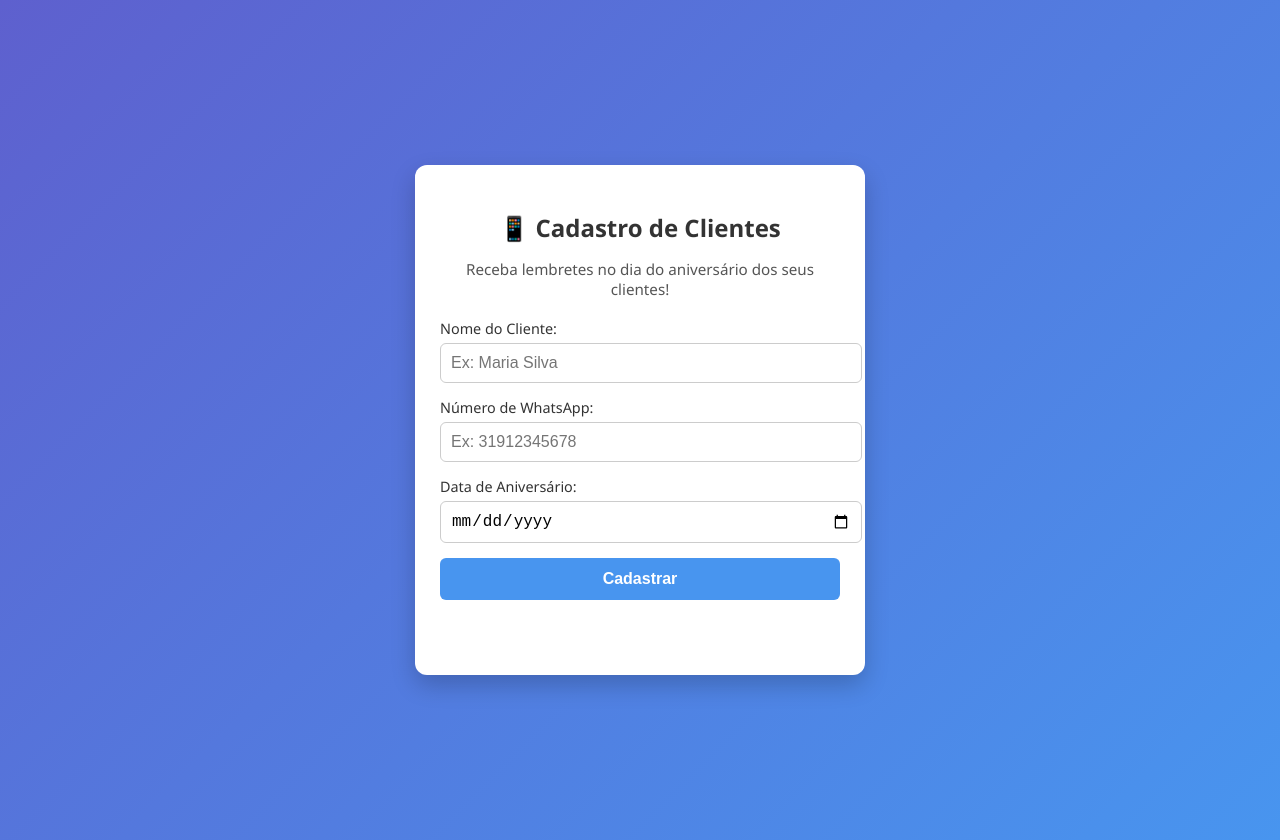
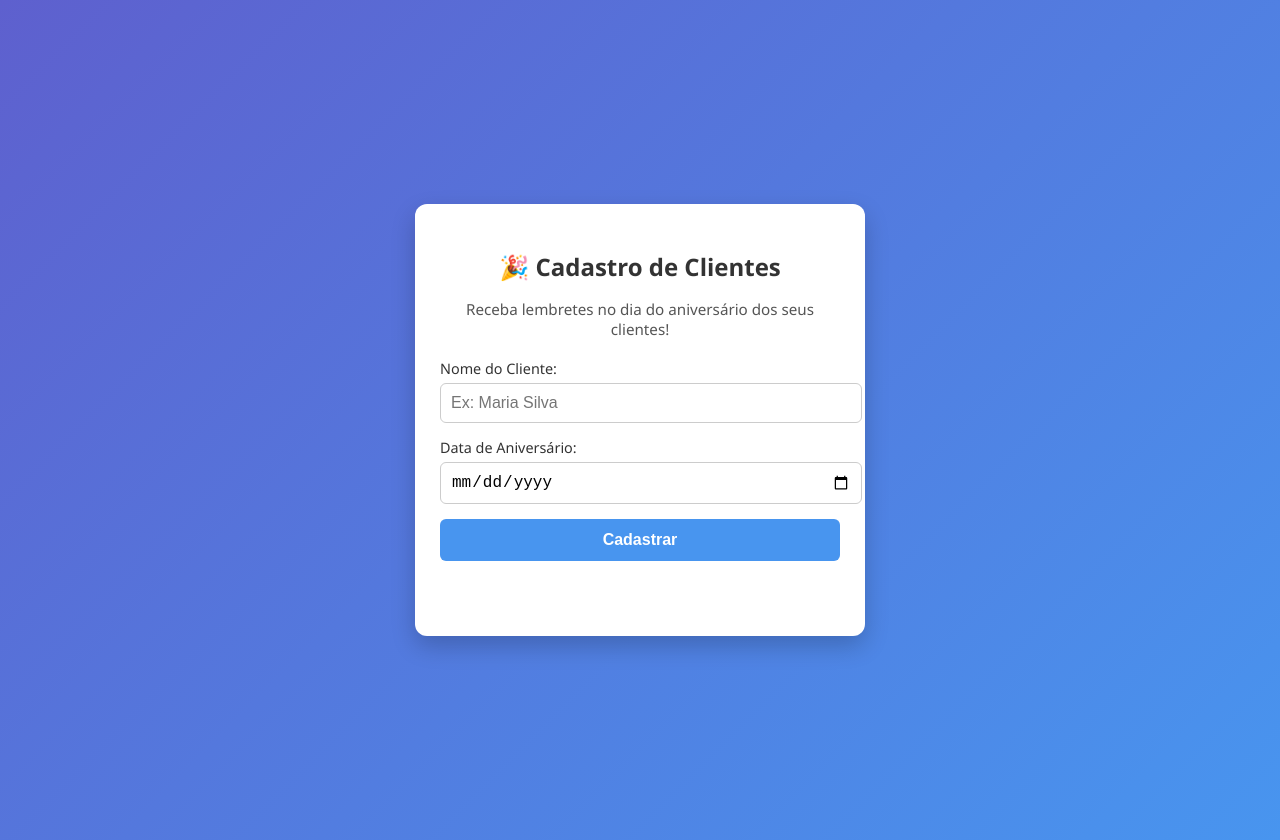
Before and after one commit to Luc4sF01/aniversarios-whatsapp, a website: page lembrete-site/index.html in a window 1280 px wide. Drawn offline with Linux system fonts and the light colour scheme.

Commit message:
Update index.html

```diff
--- a/lembrete-site/index.html
+++ b/lembrete-site/index.html
@@ -8,25 +8,13 @@
 </head>
 <body>
   <main class="container">
-    <h1>📱 Cadastro de Clientes</h1>
+    <h1>🎉 Cadastro de Clientes</h1>
     <p>Receba lembretes no dia do aniversário dos seus clientes!</p>
 
     <form id="formulario">
       <label>
         Nome do Cliente:
         <input type="text" name="nome" required placeholder="Ex: Maria Silva" />
-      </label>
-
-      <label>
-        Número de WhatsApp:
-        <input
-          type="tel"
-          name="numero"
-          required
-          pattern="^\d{2}\d{9}$"
-          placeholder="Ex: 31912345678"
-          title="Digite somente números, com DDD. Ex: 31912345678"
-        />
       </label>
 
       <label>
```
